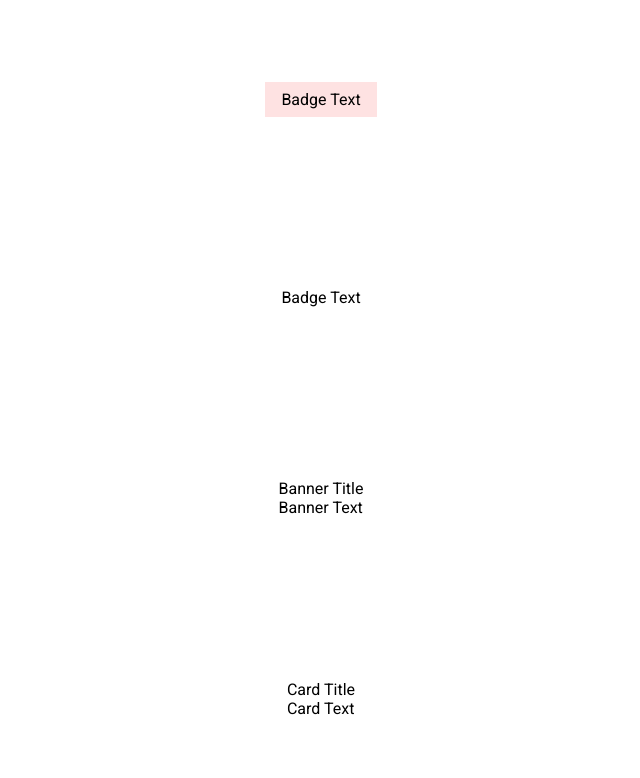
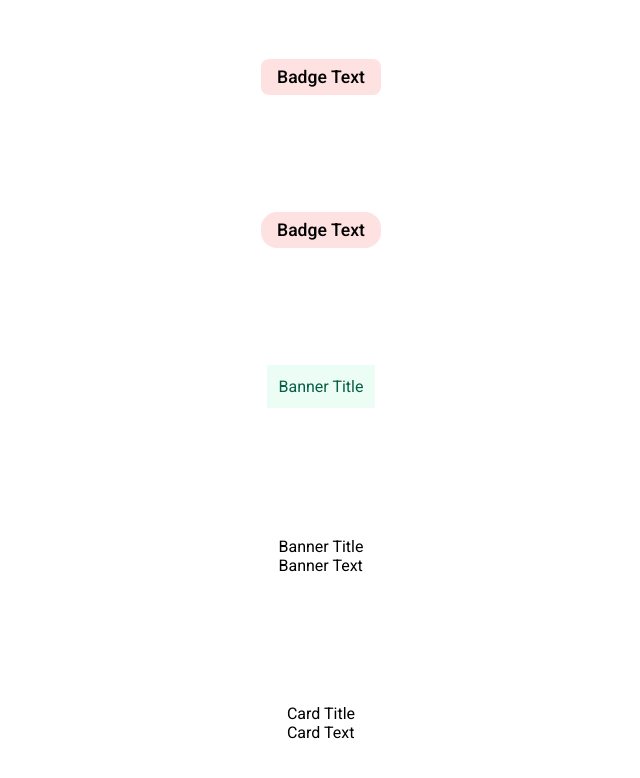
Before and after one commit to CaedusSolo/react-ui_lib, a React (Vite) app: page / in a window 1280 px wide. Shown: the top 778 px of the page, without its empty margins (319-959 px from the left). Built offline with nearby package versions, Linux system fonts and the light colour scheme.

Commit message:
Added react-icons dependency + added basic styling for components

```diff
--- a/package.json
+++ b/package.json
@@ -12,7 +12,8 @@
   "dependencies": {
     "classnames": "^2.5.1",
     "react": "^18.3.1",
-    "react-dom": "^18.3.1"
+    "react-dom": "^18.3.1",
+    "react-icons": "^5.3.0"
   },
   "devDependencies": {
     "@eslint/js": "^9.11.1",
--- a/src/App.jsx
+++ b/src/App.jsx
@@ -3,24 +3,33 @@ import "./App.css";
 import Badge from "./components/Badge/index";
 import Banner from "./components/Banner/index";
 import Card from "./components/Card/index";
-import './utils/variables.css'
-import "./components/Badge/badge.css"
+import "./utils/variables.css";
+import "./components/Badge/badge.css";
+import "./components/Banner/banner.css";
+import "./components/Card/card.css"
 
 function App() {
   return (
     <>
       <div className="appContainer">
         <Badge className="badge square red">
-          <Badge.Text>Badge Text</Badge.Text>
+          <Badge.Text>
+            <h1 className="badgeText">Badge Text</h1>
+          </Badge.Text>
         </Badge>
-        <Badge className="badge pill">
-          <Badge.Text>Badge Text</Badge.Text>
+        <Badge className="badge pill red">
+          <Badge.Text>
+            <h1 className="badgeText">Badge Text</h1>
+          </Badge.Text>
         </Badge>
-        <Banner>
-          <Banner.Title>Banner Title</Banner.Title>
-          <Banner.Text>Banner Text</Banner.Text>
+        <Banner className="banner success">
+          <Banner.Title className="bannerTitle">Banner Title</Banner.Title>
         </Banner>
-        <Card>
+        <Banner className="banner warning multiline">
+          <Banner.Title className="bannerTitle">Banner Title</Banner.Title>
+          <Banner.Text className='bannerText'>Banner Text</Banner.Text>
+        </Banner>
+        <Card className="card success">
           <Card.Title>Card Title</Card.Title>
           <Card.Text>Card Text</Card.Text>
         </Card>
--- a/src/components/Badge/Badge.jsx
+++ b/src/components/Badge/Badge.jsx
@@ -1,9 +1,12 @@
 import React from 'react'
+import classNames from 'classnames'
 
 function Badge({children, className}) {
 
+  const concatClassNames = classNames(className, `${className}-text-color`)
+
   return (
-    <div className={className}>
+    <div className={concatClassNames}>
       {children}
     </div>
   )
--- a/src/components/Badge/badge.css
+++ b/src/components/Badge/badge.css
@@ -5,4 +5,18 @@
 
 .badge.red {
     background-color: var(--red);
+    color: var(--red-text-color)
 }
+
+.badge.square {
+    border-radius: 8px;
+}
+
+.badge.pill {
+    border-radius: 1em;
+}
+
+.badgeText {
+    font-size: 1.1rem;
+    font-weight: 450;
+}
--- a/src/components/Banner/Banner.jsx
+++ b/src/components/Banner/Banner.jsx
@@ -1,9 +1,7 @@
-import React from 'react'
+import React from "react";
 
-function Banner({children}) {
-  return (
-    <div>{children}</div>
-  )
+function Banner({ children, className }) {
+  return <div className={className}>{children}</div>;
 }
 
-export default Banner
+export default Banner;
--- /dev/null
+++ b/src/components/Banner/banner.css
@@ -0,0 +1,9 @@
+.banner {
+    padding: 0.75em;
+    font-size: 1rem;
+}
+
+.banner.success {
+    background-color: var(--green);
+    color: var(--green-text-color);
+}
--- a/src/utils/variables.css
+++ b/src/utils/variables.css
@@ -5,9 +5,9 @@
     --gred-text-color: #991B1B;
     --yellow: #991B1B;
     --yellow-text-color: #92400E;
-    --green: #92400E;
+    --green: #ECFDF5;
     --green-text-color: #065F46;
-    --blue: #065F46;
+    --blue: #DBEAFE;
     --blue-text-color: #1E40AF;
     --indigo: #E0E7FF;
     --indigo-text-color: #3730A3;
```
Also changed, not shown: src/components/Card/card.css (added), 1 other file (tests, documents, lock files or other folders).
